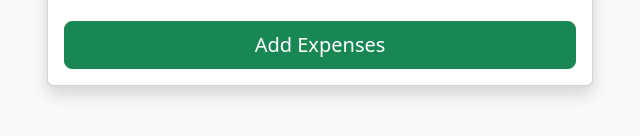
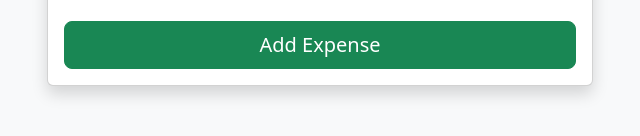
Before and after one commit to SaninduDewsith/ExpenssesTracjer, a plain HTML site: page index.html in a window 1280 px wide. Shown: the part 538-674 px from the top of the page, 320-960 px from the left. Drawn offline with nearby package versions, Linux system fonts and the light colour scheme.

Commit message:
Update index.html

```diff
--- a/index.html
+++ b/index.html
@@ -58,7 +58,7 @@
                 </div>
 
                 <div class="d-grid gap-2 mt-4">
-                  <button type="button" class="btn btn-success btn-lg" id="addExpensesBtn">Add Expenses</button>
+                  <button type="button" class="btn btn-success btn-lg" id="addExpensesBtn">Add Expense</button>
                 </div>
               </form>
             </div>
```
